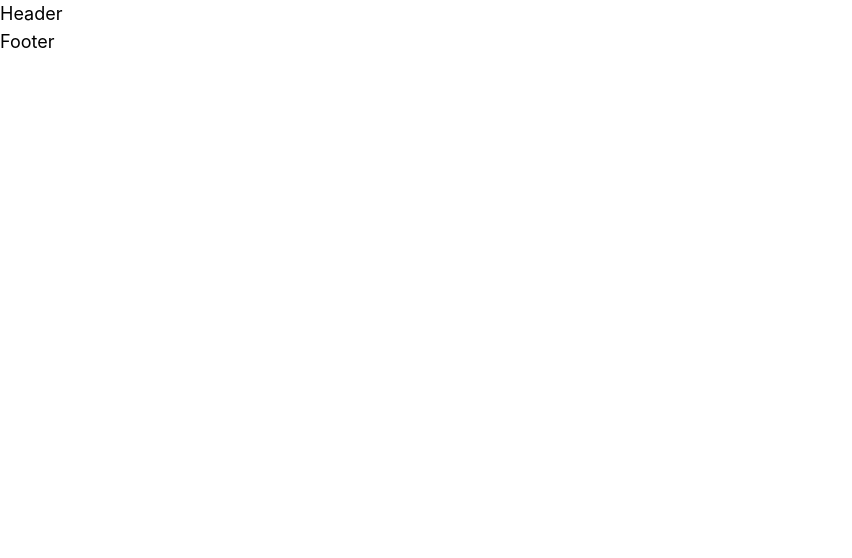
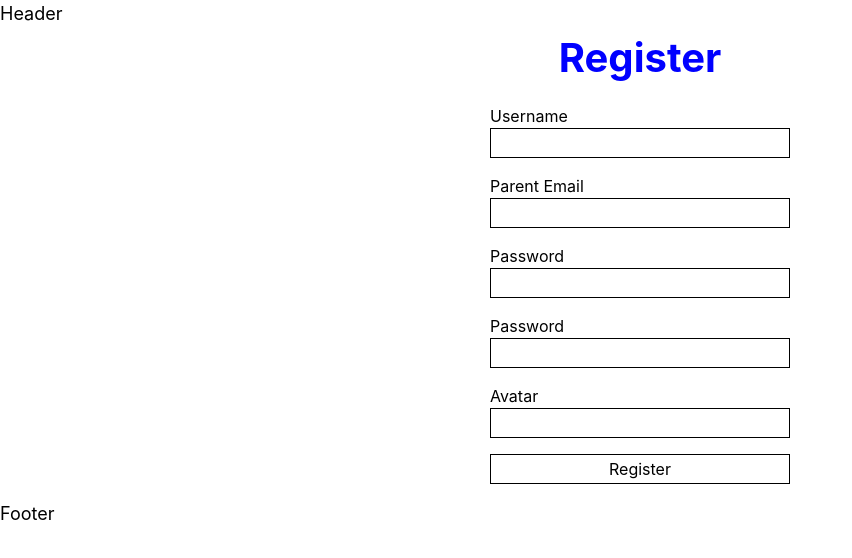
Before and after one commit to DiyanKalaydzhiev23/DaDay, a React (Create React App) app in the folder client/: page /register in a window 1280 px wide. Before the commit this address had no page. Shown: the top 558 px of the page, without its empty margins (0-852 px from the left). Built offline with nearby package versions, Linux system fonts and the light colour scheme.

Commit message:
Add register functionality

```diff
--- a/client/package.json
+++ b/client/package.json
@@ -8,6 +8,7 @@
     "@testing-library/user-event": "^13.5.0",
     "react": "^17.0.0",
     "react-dom": "^17.0.0",
+    "react-hook-form": "^7.29.0",
     "react-router": "^6.3.0",
     "react-router-dom": "^6.3.0",
     "react-scripts": "5.0.0",
--- a/client/src/App.js
+++ b/client/src/App.js
@@ -3,15 +3,16 @@ import { Routes, Route } from 'react-router-dom';
 
 import Layout from './components/layout/Layout';
 import Home from './components/Home/Home';
-import ReportChart from './components/MonthlyReport/ReportChart';
 import MonthlyReport from './components/MonthlyReport/MonthlyReport';
+import Register from './components/Register/Register';
 
 function App() {
   return (
     <Layout>
       <Routes>
         <Route path="/" element={<Home />} />
-        <Route path="/chart" element={<MonthlyReport />} />
+        <Route path="/monthly-report" element={<MonthlyReport />} />
+        <Route path="/register" element={<Register />} />
       </Routes>
     </Layout>
   );
--- a/client/src/components/MonthlyReport/MonthlyReport.jsx
+++ b/client/src/components/MonthlyReport/MonthlyReport.jsx
@@ -12,7 +12,7 @@ const MonthlyReport = () => {
     useEffect(() => {
         setIsLoading(true);
 
-        notesService.getReport('2')
+        notesService.getReport('1')
             .then(response => {
                 console.log(response);
                 setNotes(response);
@@ -36,8 +36,11 @@ const MonthlyReport = () => {
                     <h1>Monthly report</h1>
 
                     <article>
-                        {notes.map(note =>
-                            <p>{note.description}</p>
+                        {notes.map((note, i) =>
+                            <section key={i}>
+                                <p>{note.description}</p>
+                                <p>{note.emoji}</p>
+                            </section>
                         )}
                     </article>
                 </section>
--- /dev/null
+++ b/client/src/components/Register/Register.css
@@ -0,0 +1,12 @@
+.input-group {
+    display: flex;
+    flex-direction: column;
+    margin: 1em 0;
+}
+
+.form-input,
+input[type="submit"] {
+    width: 300px;
+    height: 30px;
+    border: black 1px solid;
+}
--- /dev/null
+++ b/client/src/components/Register/Register.jsx
@@ -0,0 +1,66 @@
+import { useForm } from 'react-hook-form';
+import { useNavigate } from 'react-router';
+import { authService } from '../../services/authService';
+
+import './Register.css';
+
+const Register = () => {
+    const { register, formState: { errors }, handleSubmit } = useForm({ mode: 'onSubmit', reValidateMode: 'onChange' });
+    const navigate = useNavigate();
+
+    const registerUser = (data) => {
+        authService.register(data)
+            .then(response => {
+                if (response.profile) {
+                    navigate('/');
+                }
+            })
+            .catch(err => {
+                console.log(err);
+            });
+    }
+
+    return (
+        <section className="flex flex-col items-center">
+            <h1 className="title">Register</h1>
+
+            <form onSubmit={handleSubmit(registerUser)}>
+                <article className="input-group">
+                    <label htmlFor="username">Username</label>
+                    <input type="username" name="username" id="username" {...register('username', { required: { value: true, message: 'Usernmae is required!' } })}  className="form-input"/>
+                    {errors.username && <p>{errors.username.message}</p>}
+                </article>
+
+                <article className="input-group">
+                    <label htmlFor="email">Parent Email</label>
+                    <input type="email" name="parentEmail" id="email" {...register('parentEmail', { required: { value: true, message: 'Email is required!' } })}  className="form-input"/>
+                    {errors.email && <p>{errors.email.message}</p>}
+                </article>
+
+                <article className="input-group">
+                    <label htmlFor="password">Password</label>
+                    <input type="password" name="password" id="password" {...register('password', { required: {value: true, message: 'Password is required!'}})} className="form-input"/>
+                    {errors.password && <p>{errors.password.message}</p>}
+                </article>
+
+                <article className="input-group">
+                    <label htmlFor="confirm-password">Password</label>
+                    <input type="password" name="confirmPassword" id="confirm-password" {...register('repeatPassword', { required: {value: true, message: 'Repeat password is required!'}})}  className="form-input"/>
+                    {errors.confirmPassword && <p>{errors.confirmPassword.message}</p>}
+                </article>
+
+                <article className="input-group">
+                    <label htmlFor="avatar">Avatar</label>
+                    <input {...register('avatar', { required: {value: true, message: 'Avatar is required!'}})} type="number" name="avatar" id="avatar"  className="form-input"/>
+                    {errors.avatar && <p>{errors.avatar.message}</p>}
+                </article>
+
+                <article className="input-group">
+                    <input type="submit" value="Register" />
+                </article>
+            </form>
+        </section>
+    );
+}
+
+export default Register;
--- a/client/src/index.css
+++ b/client/src/index.css
@@ -15,3 +15,9 @@ code {
   font-family: source-code-pro, Menlo, Monaco, Consolas, 'Courier New',
     monospace;
 }
+
+.title {
+  color: blue;
+  font-weight: bold;
+  font-size: 2.5rem;
+}
--- /dev/null
+++ b/client/src/services/authService.js
@@ -0,0 +1,31 @@
+import { baseUrl } from "../constants";
+
+const register = async (data) => {
+    if (data.password != data.repeatPassword) {
+        throw new Error('Passwords must match!');
+    }
+
+    const reqBody = {
+        username: data.username,
+        password: data.password,
+        profile: { parent_email: data.parentEmail, avatar: Number(data.avatar) }
+    };
+
+    const response = await fetch(`${baseUrl}/auth/register/`, {
+        method: 'POST',
+        body: JSON.stringify(reqBody),
+        headers: {
+            'Content-Type': 'application/json'
+        }
+    });
+
+    const responseData = await response.json();
+
+    if (!response.ok) {
+        throw new Error(responseData);
+    }
+
+    return responseData;
+}
+
+export const authService = { register };
--- a/package.json
+++ b/package.json
@@ -2,6 +2,7 @@
   "dependencies": {
     "pip": "^0.0.1",
     "pip3": "^420.911.69",
-    "python": "^0.0.4"
+    "python": "^0.0.4",
+    "react-hook-form": "^7.29.0"
   }
 }
```
Also changed, not shown: 2 other files (tests, documents, lock files or other folders).
